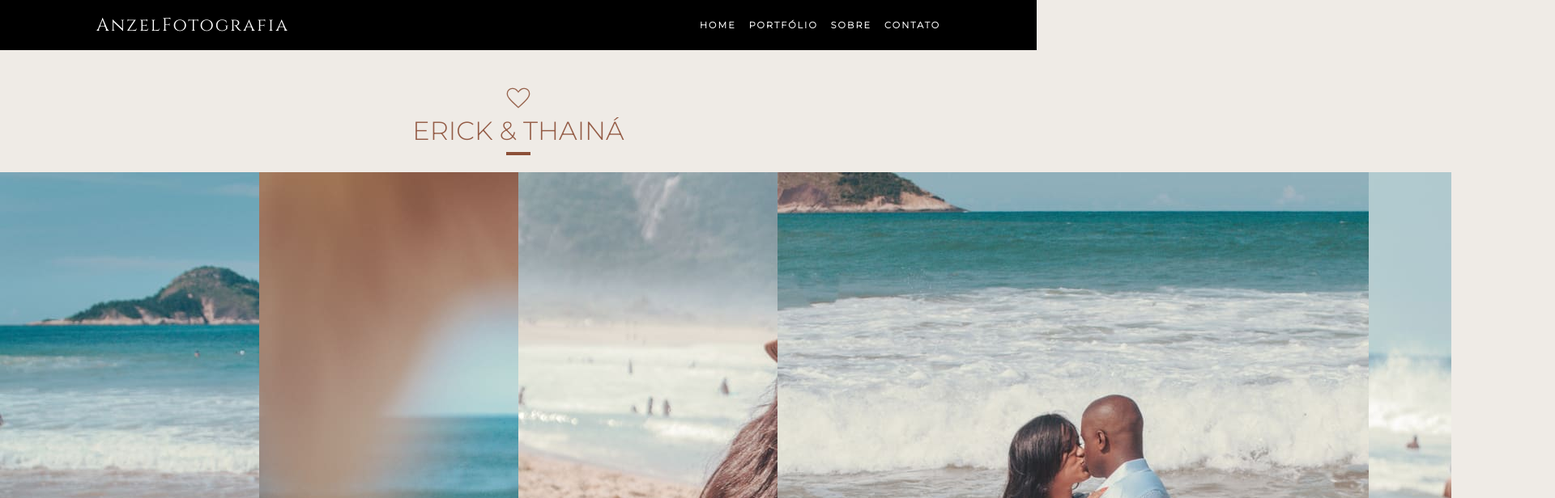
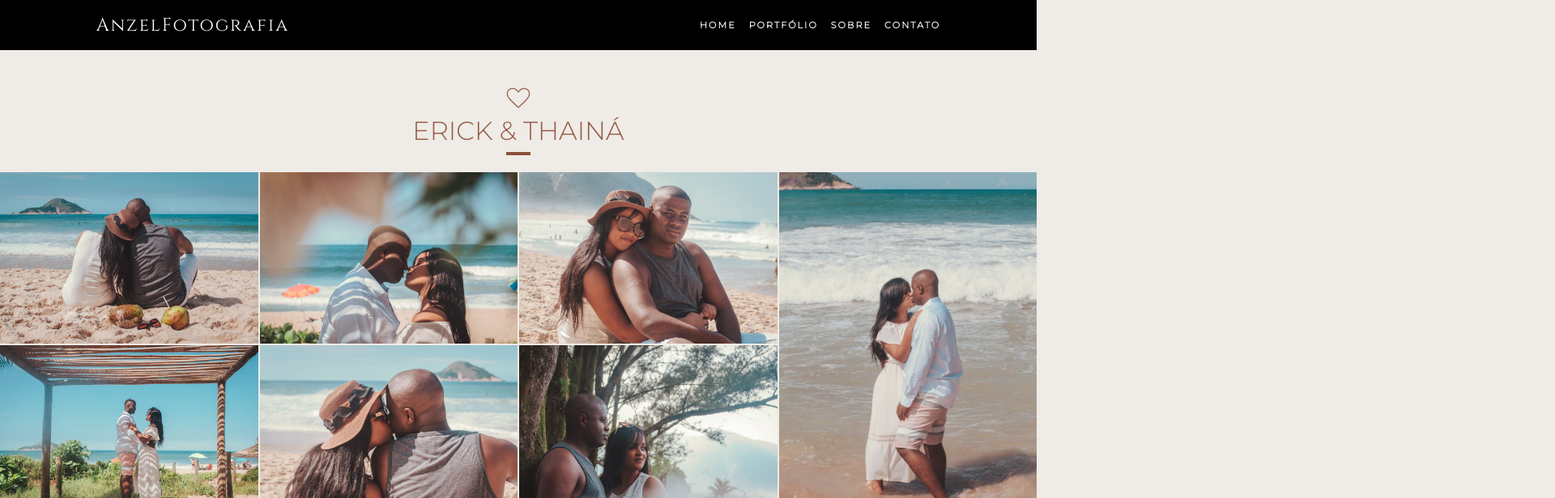
Before and after one commit to rlxmts/anzelfotografia, a React (Create React App) app: page /portfolio/1 in a window 1280 px wide. Shown: the top 616 px of the page at 81% size, 1920 px wide, since content can reach past the window. Built offline with nearby package versions, Linux system fonts and the light colour scheme; no server answers.

Commit message:
:wrench: Ajustes / Espaçamentos / Masonry

```diff
--- a/src/components/sections/TrabalhoIndividual/index.js
+++ b/src/components/sections/TrabalhoIndividual/index.js
@@ -7,6 +7,16 @@ import Masonry, { ResponsiveMasonry } from "react-responsive-masonry";
 
 const Galeria = styled.section`
     padding: 5rem 0 0 0;
+
+    img{
+        display:block;
+        width: 100%;
+        cursor: pointer;
+    }
+
+    img:hover{
+        opacity: .9;
+    }
 `
 
 const TrabalhoIndividual = ()=> {
@@ -20,7 +30,9 @@ const TrabalhoIndividual = ()=> {
             <ResponsiveMasonry
                 columnsCountBreakPoints={{350: 2, 750: 3, 900: 4}}
             >
-                <Masonry>
+                <Masonry
+                    gutter="2px"
+                >
                 {cardSelecionado.imagens.map( foto => {
                     return(
                         <img src={`${foto}`} alt="" />
```
